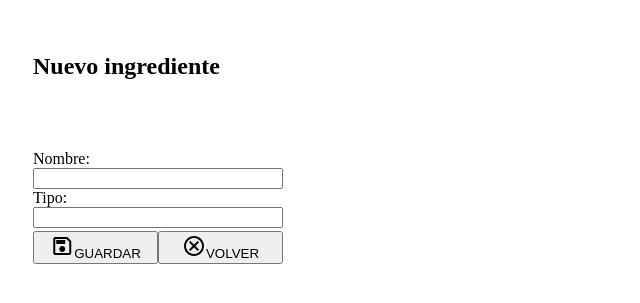
After one commit to RecetasLinkiaDaw2024/code_recetas_php, a PHP site: page /admin/ingredientes/view/formulario.php in a window 1280 px wide. The commit adds this page. Shown: the top 303 px of the page, without its empty margins (0-640 px from the left). Run offline with PHP 8.4, Linux system fonts and the light colour scheme.

Commit message:
gestión de ingredientes

```diff
--- /dev/null
+++ b/admin/ingredientes/index.php
@@ -0,0 +1,4 @@
+<?php
+//archivo index para redirigir a la pantalla base
+require_once (__DIR__."/view/listado.php");//TODO: redirigir bien
+?>
--- /dev/null
+++ b/admin/ingredientes/view/formulario.php
@@ -0,0 +1,92 @@
+<?php
+//TODO: seguridad, aplicar para admistrador
+require_once(__DIR__."/../../../data/ingredientes.php");
+
+if ($_SERVER['REQUEST_METHOD']=="POST"){
+    //hay que insertar un ingrediente
+    //TODO ampliar con la edición
+    $datos= array();
+    $datos['nombre']=$_POST['nombre'];
+    $datos['tipo']=$_POST['tipo'];
+
+        if(empty($_POST['id-ingrediente'])){//sino hay id creamos
+            createIngrediente($datos);
+            header('Location: ../?mensaje=OkGrabar');
+        }else{
+            editIngrediente($_POST['id-ingrediente'],$datos); //si hay id, actualizamos
+            header('Location: ../?mensaje=OkGrabar');
+        }
+}else{
+    $data_ingrediente=[];
+    if (isset($_GET['id-ingrediente'])){
+        $data_ingrediente=getIngredienteById($_GET['id-ingrediente']);
+    }else{
+        $data_ingrediente=array("nombre"=>"", "tipo"=>"");
+    }
+}
+
+?>
+
+
+<!DOCTYPE html>
+<html lang="es">
+<head>
+<!-- TODO estilos de la aplicacion css -->
+<link rel="stylesheet" href="https://fonts.googleapis.com/icon?family=Material+Icons+Outlined">
+<!-- iconos de material icons de google, para ver los disaponibles mirar https://fonts.google.com/icons?icon.set=Material+Icons-->
+<!-- TODO levar estos estilos css estilos-->
+<style>
+    .formulario{
+        display: flex;
+        flex-direction: column;
+    }
+    .botonera{
+        display: flex;
+        flex-direction: row;
+
+    }
+    .botonera >button{
+        margin-top: 3px;
+        min-width: 50%;
+    }
+    .seccion{
+        padding: 25px;
+        max-width: 250px;
+    }
+</style>
+</head>
+<body>
+<header>
+        <!-- TODO: insertar la cabecera -->
+</header>
+<article>
+<section class="seccion"><h2>Nuevo ingrediente</h2></section><!-- TODO: cambiar cuando editamos-->
+<section class="seccion">
+    <form method="POST" class="formulario">
+        <label for="nombre">Nombre:</label>
+        <input type="text" name="nombre" id="nombre" value="<?= $data_ingrediente['nombre'] ?>" required>
+        <label for="email">Tipo:</label>
+        <input type="text" name="tipo" id="tipo" value="<?= $data_ingrediente['tipo'] ?>" required>
+        <div class="botonera">
+        <button type="submit" value="Guardar">
+            <span class="material-icons-outlined">save</span><span>GUARDAR</span>
+        </button>
+        <button value="Cancelar" onclick="window.location='../';return false;">
+            <span class="material-icons-outlined">cancel</span><span>VOLVER</span>
+        </button>
+        </div>
+        <?php
+        if (isset($data_ingrediente['id_ingrediente'])){
+            echo "<input type=\"hidden\" name=\"id-ingrediente\"  value=\"".$data_ingrediente['id_ingrediente']."\"/>";
+        }
+        ?>
+    </form>
+</section>
+</article>
+
+<footer>
+        <!-- TODO: insertar el footer -->
+</footer>
+</body>
+
+</html>
--- a/data/ingredientes.php
+++ b/data/ingredientes.php
@@ -41,13 +41,13 @@ function getIngredientesByIdReceta($idReceta){
 
 //TODO: Pendiente ver que filtros pueden hacer falta, por ahora solo el autor
 //TODO: Necesita una ordenación?
-function findIngredientes($tipo){
+function findIngredientes($busqueda){
     $conn = conectar_db();
 
 //BLOQUE DE CONDICIONES
     $condiciones ="";
-    if (!empty($tipo)){
-        $condiciones ="where tipo LIKE ?";
+    if (!empty($busqueda)){
+        $condiciones ="where tipo LIKE ? or nombre LIKE ?";
     }
 //
 
@@ -58,9 +58,10 @@ function findIngredientes($tipo){
     }
 
 //BLOQUE DE BIND FILTROS , hay que hacerlo en el mismo oreden que las condiciones
-    if (!empty($tipo)){
-        $stmt->bind_param("s", $tipo);
-    }
+    if (!empty($busqueda)){
+    $patron = "%".$busqueda."%";
+    $stmt->bind_param("ss", $patron,$patron );
+}
 //
 
     if (!$stmt->execute()) {
@@ -86,9 +87,8 @@ function findIngredientes($tipo){
  */
 function createIngrediente($data){
     $conn = conectar_db();
-    $stmt = $conn->prepare("insert INTO INGREDIENTES (tipo, ingredientes) VALUES(?,?)");
-    $stmt->bind_param("s", $data['tipo']);
-    $stmt->bind_param("s", $data['ingredientes']);
+    $stmt = $conn->prepare("insert INTO INGREDIENTES (tipo, nombre) VALUES(?,?)");
+    $stmt->bind_param("ss", $data['tipo'], $data['nombre']);
 
     if (!$stmt->execute()) {
         die("Error al ejecutar el guardado: " . $stmt->error);
@@ -109,18 +109,22 @@ function editIngrediente($id, $data){
     foreach ($data as $clave => $valor) {
         array_push($seteosArray, "$clave = ?");
     }
-    $seteos="";
+    $seteos=implode(", ", $seteosArray);
+
     $stmt = $conn->prepare("update INGREDIENTES SET $seteos where id_ingrediente = ?");
 
-//estos binds hay quye ponerlos en orden alfabetico
-    bindIfExist("ingredientes",$data,"s",$stmt);
-    bindIfExist("tipo",$data,"s",$stmt);
-    $stmt->bind_param("i", $id);//el ultimo es el id
+    //estos binds hay quye ponerlos en orden alfabetico
+    $stmt->bind_param("ssi", $data['nombre'],$data['tipo'],$id);
+
+    if (!$stmt->execute()) {
+        die("Error al ejecutar el guardado: " . $stmt->error);
+    }
+
     $conn->close();
 }
 
 function deleteIngrediente($id){
-    return deleteRegistroByID("delete FROM INGREDIENTES WHERE id_ingrediente = ? CASCADE",$id);
+    return deleteRegistroByID("delete FROM INGREDIENTES WHERE id_ingrediente = ? ",$id);
 }
 
 ?>
--- a/login/bienvenida.php
+++ b/login/bienvenida.php
@@ -55,6 +55,7 @@ $user =getUserLogado();
                 if ($user->getIsAdmin() == true){
 
                     echo "<button type=\"button\" class=\"dos-botones\" onclick=\"window.location='../admin/usuarios'\">Administrar Usuarios</button>";
+                    echo "<button type=\"button\" class=\"dos-botones\" onclick=\"window.location='../admin/ingredientes'\">Administrar Ingredientes</button>";
                 }
                 ?>
                 </div>
```
Also changed, not shown: admin/ingredientes/view/eliminar_ingrediente.php (added, +13 -0 lines), admin/ingredientes/view/listado.php (added, +141 -0 lines).
